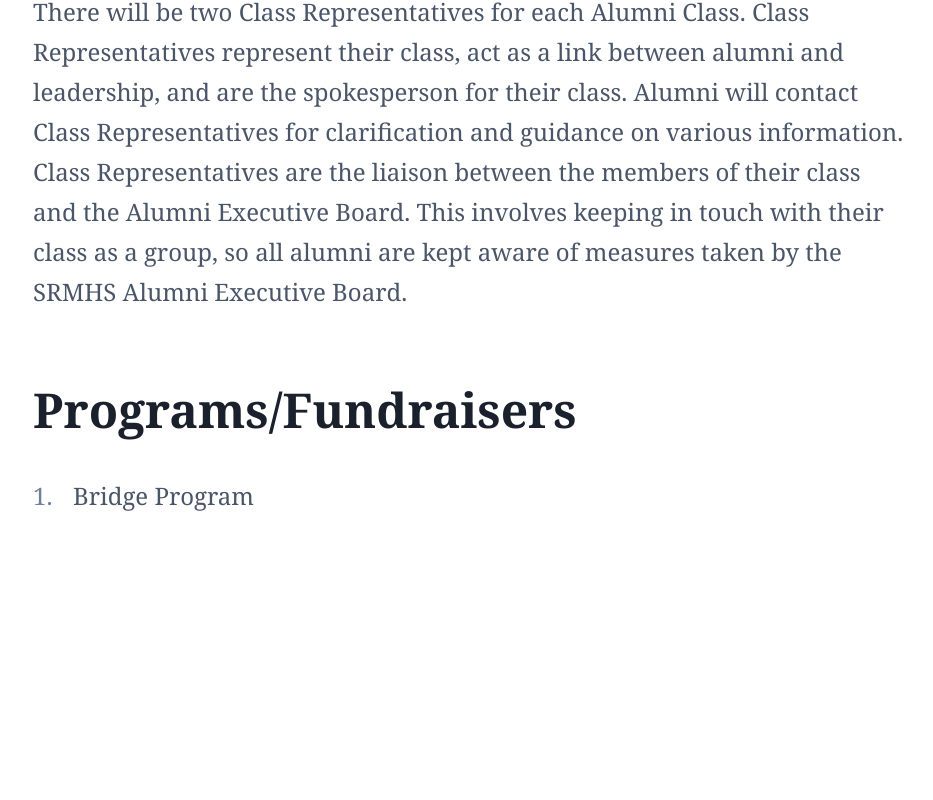
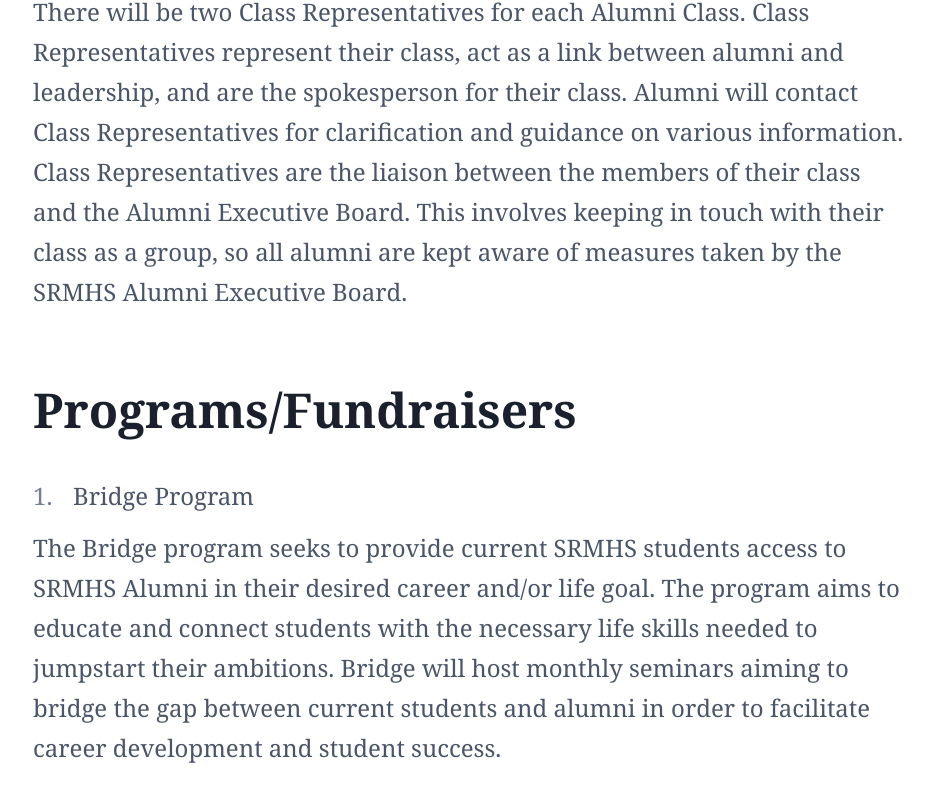
Before and after one commit to philihp/srmhsalumni, a Next.js app: page /engagement in a window 1280 px wide. Shown: the part 5491-6291 px from the top of the page, without its empty margins (171-1104 px from the left). Before the commit the page ends 6039 px from the top, so only its background shows below. Built offline with nearby package versions, Linux system fonts and the light colour scheme; no server answers; what @tailwindcss/custom-forms would draw is missing.

Commit message:
Update engagement.js

```diff
--- a/pages/engagement.js
+++ b/pages/engagement.js
@@ -154,6 +154,9 @@ const Engagement = () => (
     <h2>Programs/Fundraisers</h2>
     <ol>
       <li>Bridge Program</li>
+          The Bridge program seeks to provide current SRMHS students access to SRMHS Alumni in their desired career and/or life goal.
+          The program aims to educate and connect students with the necessary life skills needed to jumpstart their ambitions.
+          Bridge will host monthly seminars aiming to bridge the gap between current students and alumni in order to facilitate career development and student success.
     </ol>
   </div>
 )
```
